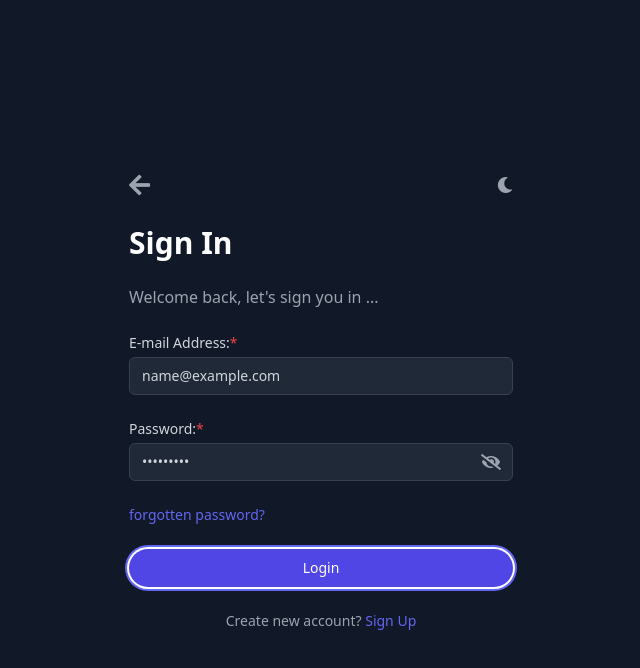
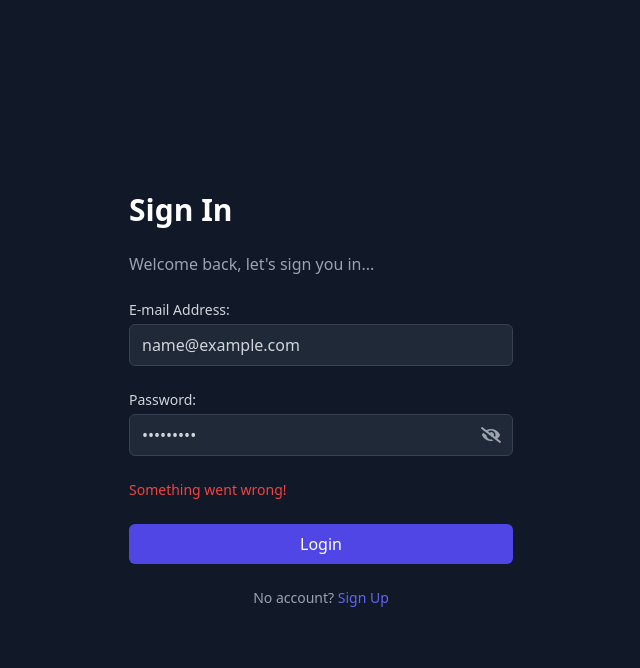
Before and after one commit to efeurhobobullish/Vtuu, a website: page public/user/sign-in.html in a window 1280 px wide. Both pictures are taken after typing "name@example.com", "Sample123" into the empty fields and a click on the button "Login". Shown: the whole page, without its empty margins (319-959 px from the left). Drawn offline with nearby package versions, Linux system fonts and the light colour scheme; no server answers.

Commit message:
Update sign-in.html

```diff
--- a/public/user/sign-in.html
+++ b/public/user/sign-in.html
@@ -1,3 +1,4 @@
+<!DOCTYPE html>
 <html lang="en">
 <head>
     <meta charset="UTF-8">
@@ -8,66 +9,56 @@
 </head>
 <body class="bg-gray-900 text-gray-300 flex items-center justify-center min-h-screen">
     <div class="w-full max-w-md p-8 space-y-6">
-        <div class="flex justify-between items-center">
-            <a href="docs.html" class="text-gray-400 hover:text-gray-200">
-                <i class="fas fa-arrow-left text-2xl"></i>
-            </a>
-            <button class="text-gray-400 hover:text-gray-200">
-                <i class="fas fa-moon"></i>
-            </button>
-        </div>
         <h2 class="text-3xl font-bold text-white">Sign In</h2>
-        <p class="text-gray-400">Welcome back, let's sign you in ...</p>
-        <form class="mt-8 space-y-6" action="/login" method="POST">
+        <p class="text-gray-400">Welcome back, let's sign you in...</p>
+
+        <form id="loginForm" class="mt-8 space-y-6">
             <div class="space-y-1">
-        <label for="email" class="block text-sm font-medium text-gray-300">E-mail Address:<span class="text-red-500">*</span></label>
-        <input id="email" name="email" type="email" autocomplete="email" required class="appearance-none rounded-md relative block w-full px-3 py-2 border border-gray-700 bg-gray-800 text-gray-300 placeholder-gray-500 focus:outline-none focus:ring-indigo-500 focus:border-indigo-500 sm:text-sm" placeholder="Enter e-mail address">
+                <label for="email" class="block text-sm font-medium text-gray-300">E-mail Address:</label>
+                <input id="email" name="email" type="email" required class="w-full px-3 py-2 border border-gray-700 bg-gray-800 text-gray-300 rounded-md">
             </div>
             <div class="space-y-1">
-        <label for="password" class="block text-sm font-medium text-gray-300">Password:<span class="text-red-500">*</span></label>
+                <label for="password" class="block text-sm font-medium text-gray-300">Password:</label>
                 <div class="relative">
-            <input id="password" name="password" type="password" autocomplete="current-password" required class="appearance-none rounded-md relative block w-full px-3 py-2 border border-gray-700 bg-gray-800 text-gray-300 placeholder-gray-500 focus:outline-none focus:ring-indigo-500 focus:border-indigo-500 sm:text-sm" placeholder="> 7 characters">
-            <button type="button" class="absolute inset-y-0 right-0 pr-3 flex items-center text-gray-400 hover:text-gray-200" onclick="togglePasswordVisibility()">
+                    <input id="password" name="password" type="password" required class="w-full px-3 py-2 border border-gray-700 bg-gray-800 text-gray-300 rounded-md">
+                    <button type="button" class="absolute inset-y-0 right-0 pr-3 text-gray-400" onclick="togglePassword()">
                         <i id="password-toggle" class="fas fa-eye-slash"></i>
                     </button>
                 </div>
             </div>
-            <div class="flex items-center justify-between">
-                <div class="text-sm">
-                    <a href="forgot-password.html" class="font-medium text-indigo-500 hover:text-indigo-400">forgotten password?</a>
-                </div>
-            </div>
-            <div>
-                <button type="submit" class="group relative w-full flex justify-center py-2 px-4 border border-transparent text-sm font-medium rounded-full text-white bg-indigo-600 hover:bg-indigo-700 focus:outline-none focus:ring-2 focus:ring-offset-2 focus:ring-indigo-500">
+            <p id="error-message" class="text-red-500 text-sm hidden"></p>
+            <button id="loginBtn" type="submit" class="w-full py-2 text-white bg-indigo-600 hover:bg-indigo-700 rounded-md">
                 Login
             </button>
+        </form>
+
+        <p class="text-center text-sm text-gray-400">
+            No account? <a href="signup.html" class="text-indigo-500 hover:text-indigo-400">Sign Up</a>
+        </p>
     </div>
-        </form>
-        <div class="text-center text-sm text-gray-400">
-            <p>Create new account? <a href="signup.html" class="font-medium text-indigo-500 hover:text-indigo-400">Sign Up</a></p>
-        </div>
-    </div>
+
     <script>
-        function togglePasswordVisibility() {
+        function togglePassword() {
             const passwordInput = document.getElementById('password');
             const passwordToggle = document.getElementById('password-toggle');
             if (passwordInput.type === 'password') {
                 passwordInput.type = 'text';
-                passwordToggle.classList.remove('fa-eye-slash');
-                passwordToggle.classList.add('fa-eye');
+                passwordToggle.classList.replace('fa-eye-slash', 'fa-eye');
             } else {
                 passwordInput.type = 'password';
-                passwordToggle.classList.remove('fa-eye');
-                passwordToggle.classList.add('fa-eye-slash');
+                passwordToggle.classList.replace('fa-eye', 'fa-eye-slash');
             }
         }
 
-        document.querySelector("form").addEventListener("submit", async function (e) {
+        document.getElementById("loginForm").addEventListener("submit", async function (e) {
             e.preventDefault();
+            const email = document.getElementById("email").value;
+            const password = document.getElementById("password").value;
+            const loginBtn = document.getElementById("loginBtn");
+            const errorMessage = document.getElementById("error-message");
 
-    const formData = new FormData(this);
-    const email = formData.get("email");
-    const password = formData.get("password");
+            loginBtn.innerText = "Logging in...";
+            loginBtn.disabled = true;
 
             try {
                 const response = await fetch("/login", {
@@ -77,16 +68,21 @@
                 });
 
                 const data = await response.json();
+                loginBtn.innerText = "Login";
+                loginBtn.disabled = false;
 
                 if (data.success) {
-            alert("Login successful!");
-            localStorage.setItem("token", data.token); // ✅ Store token for future requests
+                    localStorage.setItem("token", data.token);
                     window.location.href = "/dashboard";
                 } else {
-            alert(data.message);
+                    errorMessage.innerText = data.message;
+                    errorMessage.classList.remove("hidden");
                 }
             } catch (error) {
-        alert("Something went wrong. Please try again!");
+                errorMessage.innerText = "Something went wrong!";
+                errorMessage.classList.remove("hidden");
+                loginBtn.innerText = "Login";
+                loginBtn.disabled = false;
             }
         });
     </script>
```
Lines whose indentation alone changed are shown as unchanged.
